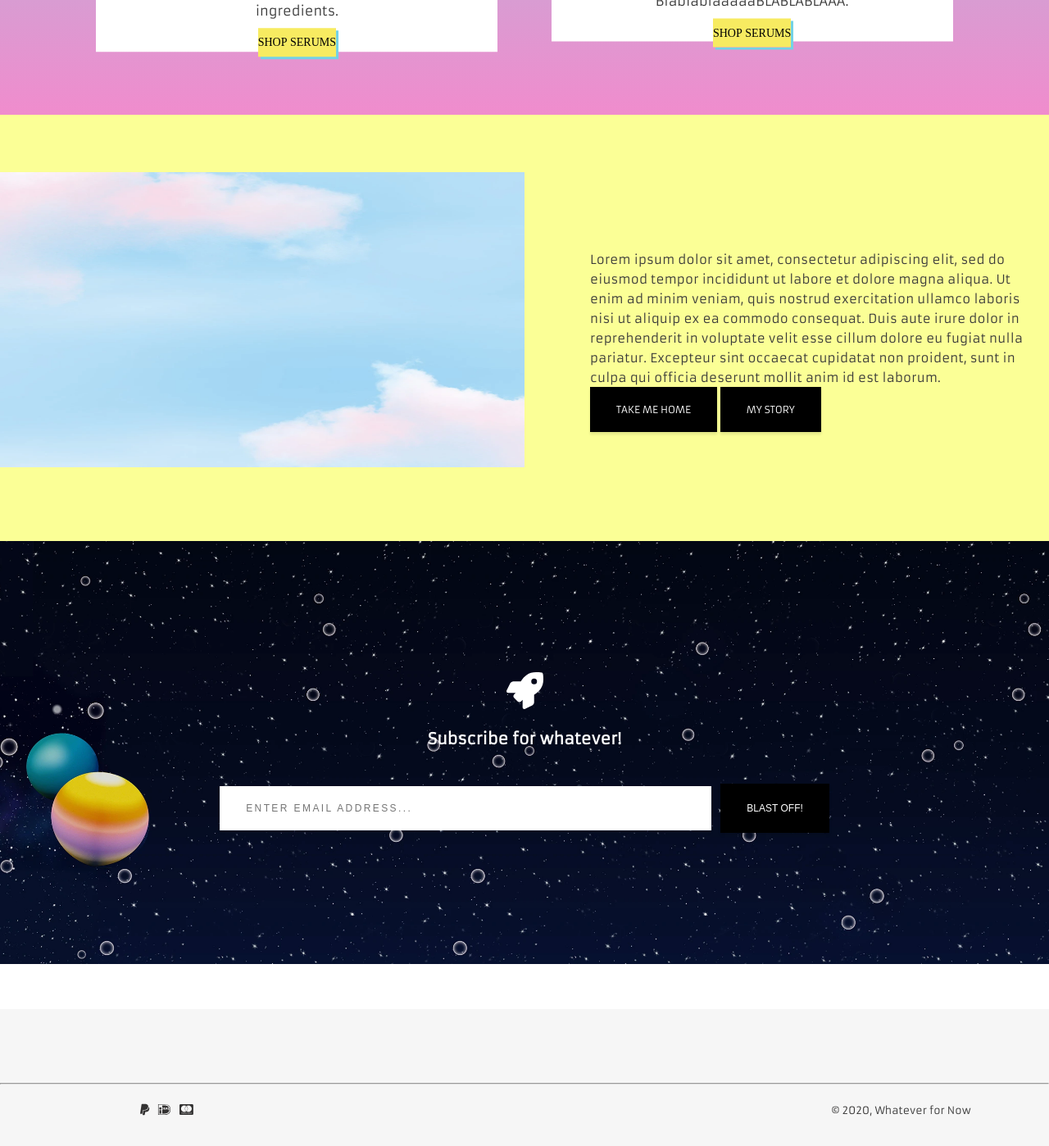
After one commit to Code-Institute-Submissions/Marshmello88-fullstack_project, a Django app: page / in a window 1280 px wide. The commit adds this page. Shown: the part 581-1979 px from the top of the page at 82% size. Run offline with Django 3.2, Linux system fonts and the light colour scheme; some libraries are stand-ins or nearby versions; some web fonts are replaced.

Commit message:
set up django

```diff
--- a/ecommerce_project/urls.py
+++ b/ecommerce_project/urls.py
@@ -15,8 +15,11 @@ Including another URLconf
 """
 from django.contrib import admin
 from django.urls import path, include
+from django.conf import settings
+from django.conf.urls.static import static
 
 urlpatterns = [
     path('admin/', admin.site.urls),
     path('accounts/', include('allauth.urls')),
-]
+    path('', include('home.urls')),
+] + static(settings.MEDIA_URL, document_root=settings.MEDIA_ROOT)
--- /dev/null
+++ b/home/admin.py
@@ -0,0 +1,3 @@
+from django.contrib import admin
+
+# Register your models here.
--- /dev/null
+++ b/home/apps.py
@@ -0,0 +1,5 @@
+from django.apps import AppConfig
+
+
+class HomeConfig(AppConfig):
+    name = 'home'
--- /dev/null
+++ b/home/models.py
@@ -0,0 +1,3 @@
+from django.db import models
+
+# Create your models here.
--- a/templates/index.html
+++ b/home/templates/home/index.html
@@ -1,27 +1,14 @@
-<!DOCTYPE html>
-<html lang="en">
-   <head>
-      <title>Whatever for now</title>
-      <meta charset="utf-8">
-      <meta name="viewport" content="width=device-width, initial-scale=1, shrink-to-fit=no" />
-      <meta http-equiv="X-UA-Compatible" content="IE=edge">
-      <link rel="stylesheet" href="{{ url_for('static', filename='css/styles.css')}}" />
-      <script src="https://use.fontawesome.com/releases/v5.12.1/js/all.js" crossorigin="anonymous"></script>
-      <link href="https://fonts.googleapis.com/css?family=Varela+Round" rel="stylesheet" />
-      <link href="https://allfont.net/allfont.css?fonts=armata" rel="stylesheet" type="text/css" />
-      <link href="https://fonts.googleapis.com/css2?family=Armata&display=swap" rel="stylesheet">
-      <link
-         href="https://fonts.googleapis.com/css?family=Nunito:200,200i,300,300i,400,400i,600,600i,700,700i,800,800i,900,900i"
-         rel="stylesheet" />
-      <link rel="stylesheet" href="assets/styles.css">
-   </head>
+{% extends 'base.html' %}
+{% load static %}
+{% block content %}
+
    <body>
       <header class="shopheader">
          <div class="table-display no-gutters table">
             <div class="table-item">
                <h1 class="shop-logo">
-                  <a href="/" class="shop-logo-image">
-                  <img class="" src="images/testlogo.png" style="max-width:250px;">
+                  <a href="{% url 'home'%}" class="shop-logo-image">
+                  <img class="" src="/media/images/testlogo.png" style="max-width:250px;">
                   </a>
                </h1>
             </div>
@@ -114,7 +107,7 @@
          <!-- SOMETHING ABOUT THE BRAND -->
          <div class="brandinfosection">
             <div class="img-wrapper">
-               <img class="bgimg" width="640px" height="360px" src="images/skybg.jpg">
+               <img class="bgimg" width="640px" height="360px" src="/media/images/skybg.jpg">
             </div>
             <div class="brandinfo-wrapper">
                <p>
--- /dev/null
+++ b/home/tests.py
@@ -0,0 +1,3 @@
+from django.test import TestCase
+
+# Create your tests here.
--- /dev/null
+++ b/home/urls.py
@@ -0,0 +1,7 @@
+from django.contrib import admin
+from django.urls import path
+from . import views
+
+urlpatterns = [
+    path('', views.index, name='home')
+]
--- /dev/null
+++ b/home/views.py
@@ -0,0 +1,6 @@
+from django.shortcuts import render
+
+# Create your views here.
+
+def index(request):
+    return render(request, 'home/index.html')
--- a/assets/styles.css
+++ b/static/css/styles.css
@@ -378,7 +378,7 @@ https://eu1.flamingtext.com/net-fu/jobs/26848231231304726.html*/
 
 .signup-section {
     padding: 10rem 0;
-    background: url(/images/spacebg.jpg);
+    background: url(/media/images/spacebg.jpg);
     background-position: center;
     background-repeat: no-repeat;
     background-attachment: scroll;
--- /dev/null
+++ b/templates/base.html
@@ -0,0 +1,56 @@
+{% load static %}
+
+<!DOCTYPE html>
+<html lang="en">
+
+<head>
+	<title>Whatever for now</title>
+	<meta http-equiv="X-UA-Compatible" content="ie=edge">
+	<meta charset="utf-8">
+	<meta name="viewport" content="width=device-width, initial-scale=1, shrink-to-fit=no" />
+	<meta http-equiv="X-UA-Compatible" content="IE=edge">
+	<script src="https://use.fontawesome.com/releases/v5.12.1/js/all.js" crossorigin="anonymous"></script>
+	<link href="https://fonts.googleapis.com/css?family=Varela+Round" rel="stylesheet" />
+	<link href="https://allfont.net/allfont.css?fonts=armata" rel="stylesheet" type="text/css" />
+	<link href="https://fonts.googleapis.com/css2?family=Armata&display=swap" rel="stylesheet">
+	<link href="https://fonts.googleapis.com/css?family=Nunito:200,200i,300,300i,400,400i,600,600i,700,700i,800,800i,900,900i" rel="stylesheet" />
+    <link rel="stylesheet" href="{% static 'css/styles.css' %}"></head>
+{% block content %}
+{% endblock %}
+
+<!-- FOOTER n stuff -->
+<footer class="myfooter">
+	<hr class="separator">
+	<div class="shopwidth">
+		<div class="">
+			<div class="table-item-footer half1 xtramargin">
+				<div class="payment-icons">
+					<ul class="payment-method-icons-list">
+						<li class="payment-icon">
+							<img><i class="fab fa-paypal"></i></img>
+						</li>
+						<li class="payment-icon">
+							<img><i class="fab fa-ideal"></i></img>
+						</li>
+						<li class="payment-icon">
+							<img><i class="fab fa-cc-mastercard"></i></img>
+						</li>
+					</ul>
+
+				</div>
+			</div>
+			<div class="table-item-footer half2 xtramargin">
+				<div class="txtalign">
+					<small class="site-footer__copyright-content">© 2020, <a href="/" title="">Whatever for Now</a></small>
+				</div>
+			</div>
+		</div>
+</footer>
+<script src="https://cdnjs.cloudflare.com/ajax/libs/jquery/3.4.1/jquery.min.js"></script>
+<script src="https://stackpath.bootstrapcdn.com/bootstrap/4.4.1/js/bootstrap.bundle.min.js"></script>
+<script src="https://cdnjs.cloudflare.com/ajax/libs/jquery-easing/1.4.1/jquery.easing.min.js"></script>
+</div>
+</div>
+</body>
+
+</html>
```
Also changed, not shown: other parts of home/templates/home/index.html (+8 -36 lines), ecommerce_project/settings.py (+13 -2 lines), home/__init__.py (added), home/migrations/__init__.py (added), media/images/TEST.jpg (renamed from images/TEST.jpg), media/images/sky.jpg (renamed from images/sky.jpg), media/images/skybg.jpg (renamed from images/skybg.jpg), media/images/spacebg.jpg (renamed from images/spacebg.jpg), media/images/testlogo.png (renamed from images/testlogo.png).
